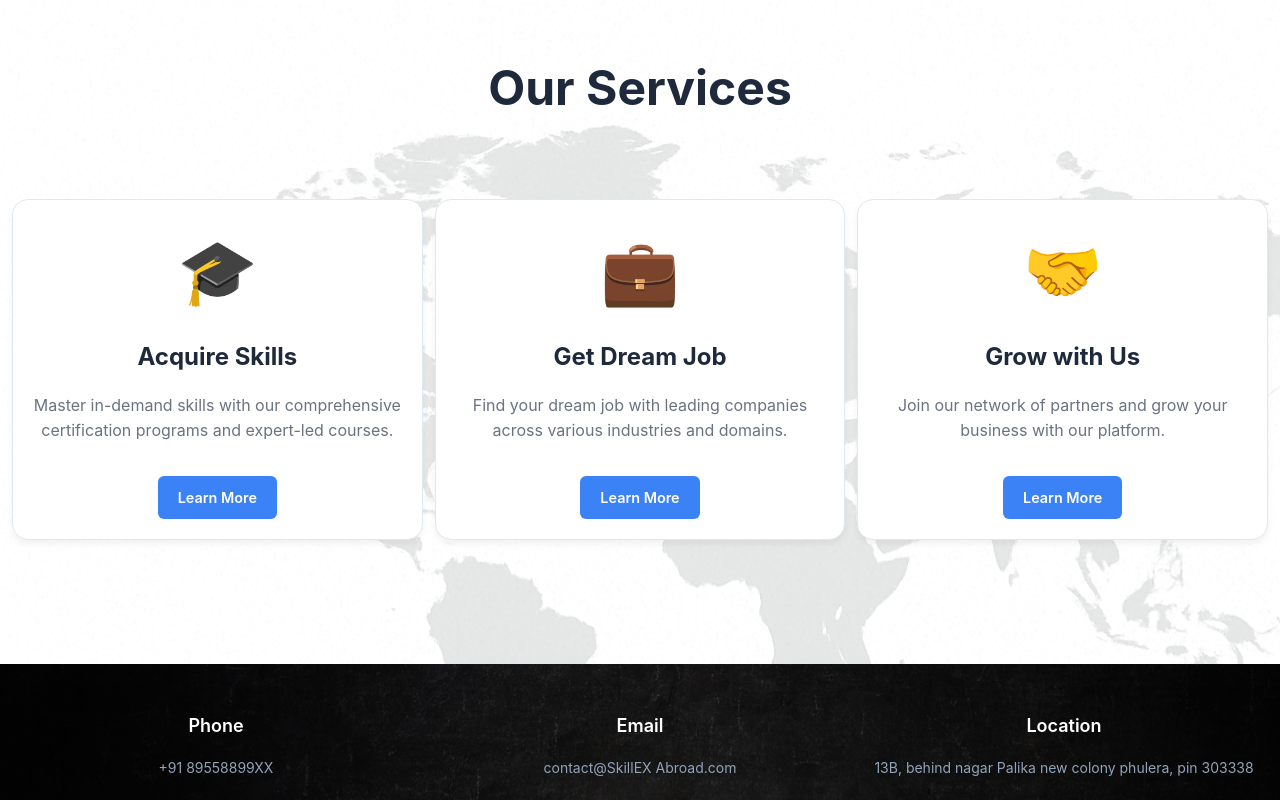
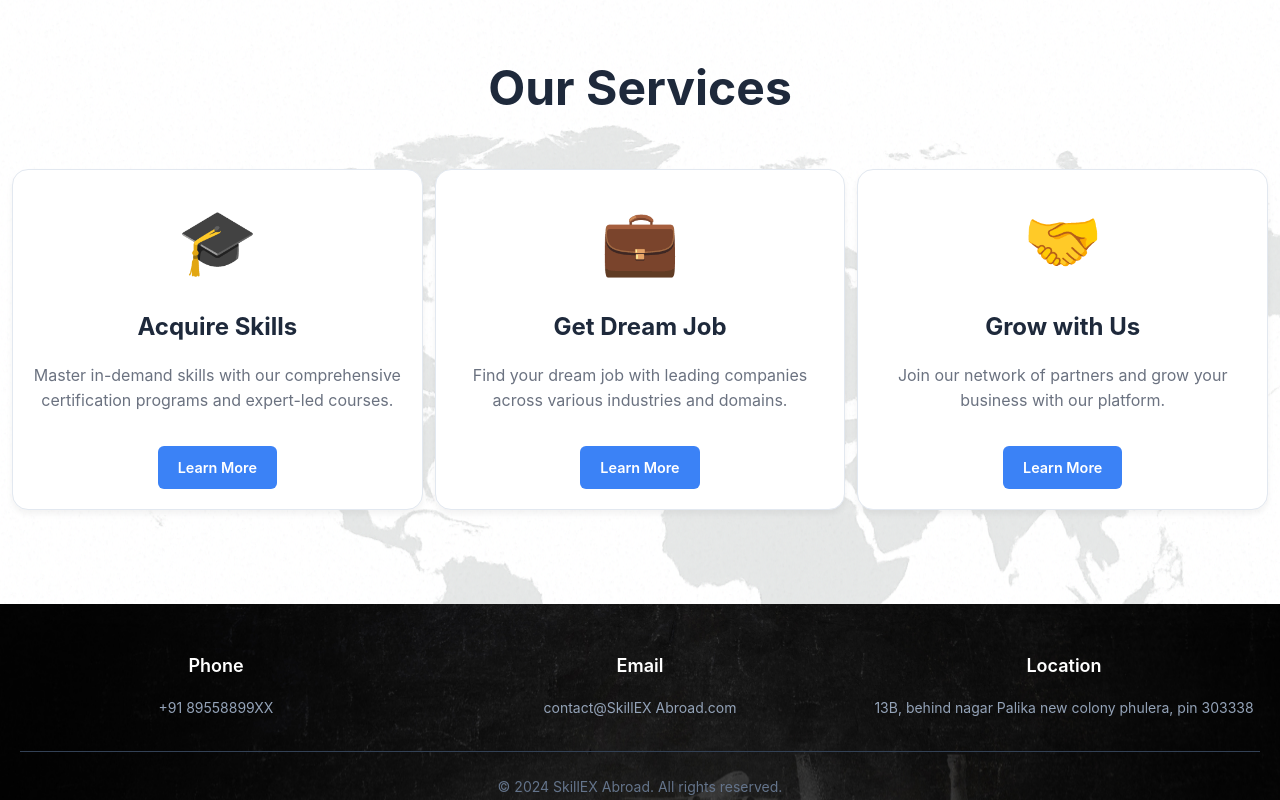
Before and after one commit to ashu9351/SkillX, a React (Vite) app: page / in a window 1280 px wide. Shown: the part 575-1375 px from the top of the page. Built offline with nearby package versions, Linux system fonts and the light colour scheme.

Commit message:
index css updated

```diff
--- a/src/index.css
+++ b/src/index.css
@@ -298,7 +298,7 @@ body {
   display: grid;
   grid-template-columns: repeat(auto-fit, minmax(280px, 1fr));
   gap: 12px;
-  padding: 60px 12px;
+  padding: 30px 12px;
 }
 
 /* Course Items Grid - Fixed width for consistent card sizes */
@@ -307,7 +307,6 @@ body {
   justify-content: center;
   padding: 30px 12px;
 }
-
 .accordion-trigger .accordion-button {
   display: flex;
   align-items: center;
```
